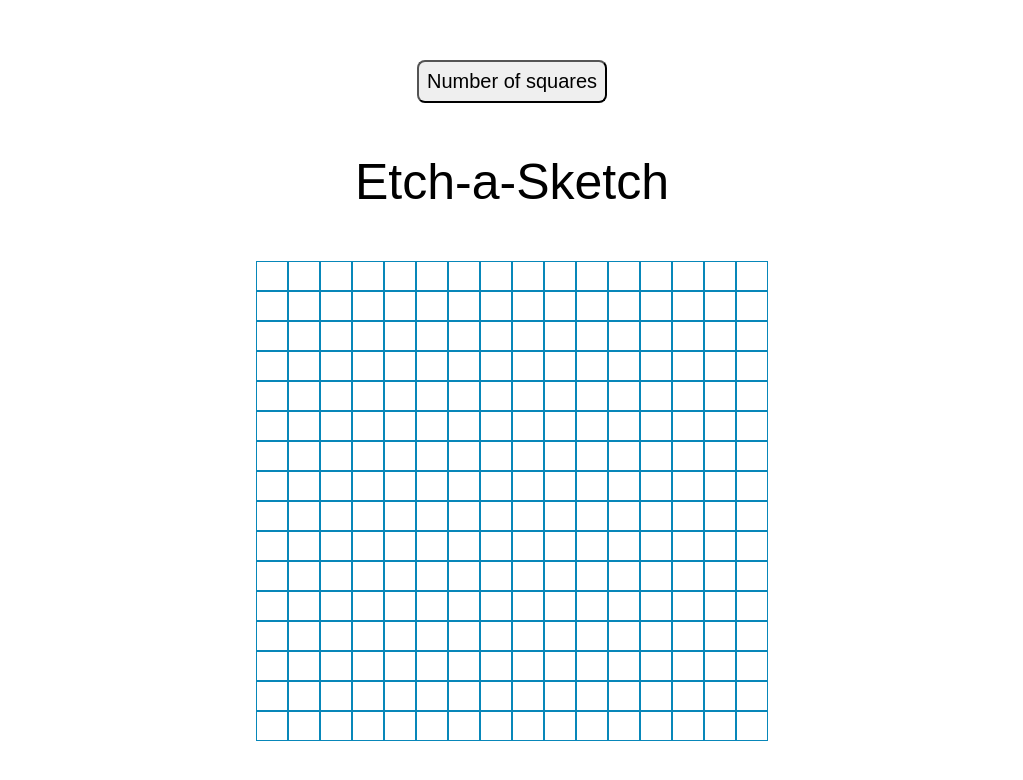
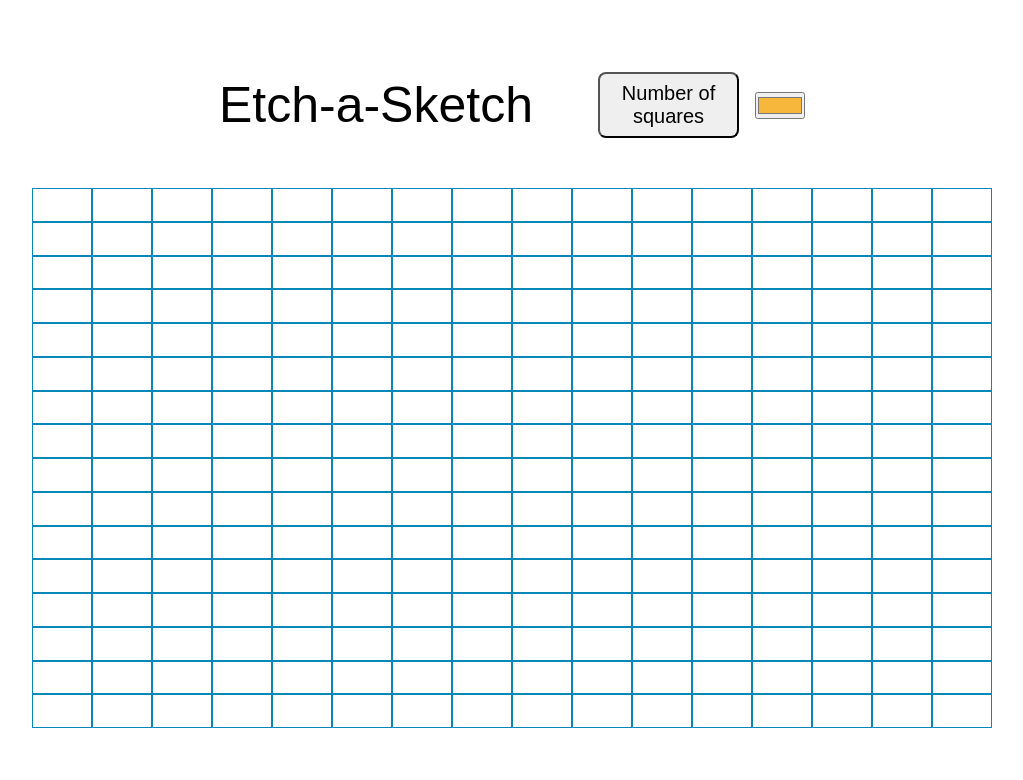
Before and after one commit to Sharpy17/Etch-a-Sketch, a plain HTML site: page index.html in a window 1280 px wide. Shown: the whole page, without its empty margins (128-1151 px from the left). Drawn offline with nearby package versions, Linux system fonts and the light colour scheme.

Commit message:
Complete a preliminary version

```diff
--- a/index.html
+++ b/index.html
@@ -7,12 +7,14 @@
     <title>Etch-a-Sketch</title>
     <script type="text/javascript" src="https://ajax.googleapis.com/ajax/libs/jquery/1.11.0/jquery.min.js"></script>
     <script type="text/javascript" src="script.js" defer></script>
-    <link rel="stylesheet" href="styles.css">
+    <link rel="stylesheet" href="styles.css"/>
 </head>
-<body>
-    <button class="btn">Number of squares</button>
-    <p>Etch-a-Sketch</p>
-    <p class="container">
-    </p>
+<body class="huy">
+    <span class="huytainer">
+        <p class="title">Etch-a-Sketch</p>
+        <button class="btn">Number of squares</button>
+        <input type="color" id="colorselect"
+        name="selector" value="#f6b73c">
+    </span>
 </body>
 </html>
--- a/script.js
+++ b/script.js
@@ -1,33 +1,54 @@
-const container = document.querySelector('.container')
+const body = document.querySelector('.huy');
 const button = document.querySelector('.btn');
-let globalInput = 16;
-
-function createGrid() {
-    for (let row = 0; row < globalInput; row++) {   for (let column = 0; column < globalInput; column++) {
-        const square = document.createElement ('div');
-        container.appendChild(square);
-        }
-    }
-};
-
-createGrid();
+let color = document.getElementById('colorselect').value;
 
 button.addEventListener('click', () => {
     let userInput = prompt('Number of squares', 16);
-    window.globalInput = userInput
+    if (userInput <= 100) {
+        window.globalInput = userInput;
+    } else {
+        window.globalInput = 16;
+    }
+    updateGrid();
 });
 
+function createGrid(input) {
+    const container = document.createElement('p');
+    container.classList.add('container');
+    container.style['grid-template-columns'] = `repeat(${input}, 1fr)`;
+    container.style['grid-template-rows'] = `repeat(${input}, 1fr)`;
+    body.appendChild(container);
+    window.cont = container;
+        for (let row = 0; row < input; row++) {   for (let column = 0; column < input; column++) {
+            const square = document.createElement ('div');
+            container.appendChild(square);
+            const squar = document.querySelectorAll('div')
+            window.squareList = squar;
+            }
+                squareList.forEach((item) => {
+                    item.addEventListener('mouseover', () =>
+                    item.style.backgroundColor = `${color}`);
+                });
+
+        }
+};
+
+createGrid(16);
+
 function updateGrid() {
-
+    cont.remove();
+    createGrid(globalInput);
 }
 
-const square = document.querySelectorAll('div');
-const squareArr = Array.prototype.slice(square);
+//const square = document.querySelectorAll('div');
+//const squareArr = Array.from(square);
 
-for (let i = 0; i < squareArr.length; i++) {
-    squareArr[i].addEventListener("click", changeColor);
+//function changeColor(i) {
+//    i.style.backgroundColor = 'black';
+//}
 
-    function changeColor(i) {
-        $(i).css('backgroundColor', 'blue');
-    }
-};
+//for (let i = 0; i < squareArr.length; i++) {
+//    squareArr[i].addEventListener('mouseover', changeColor);
+//}
+
+console.log(color);
--- a/styles.css
+++ b/styles.css
@@ -2,16 +2,6 @@
     margin: 0;
     padding: 0;
     font-family: sans-serif;
-}
-
-p {
-    font-size: 50px;
-}
-
-button {
-    border-radius: 8px;
-    padding: 8px;
-    font-size: 20px;
 }
 
 body {
@@ -24,12 +14,32 @@
     width: 100vw;
 }
 
+p {
+    font-size: 50px;
+}
+
+.huytainer {
+    display: flex;
+    gap: 16px;
+    align-content: center;
+    align-items: center;
+}
+
+button {
+    border-radius: 8px;
+    padding: 8px;
+    font-size: 20px;
+    flex: 1;
+}
+
+.title {
+    flex: 3;
+}
+
 .container {
-    width: 40vw;
-    height: 60vh;
+    width: 960px;
+    height: 540px;
     display: grid;
-    grid-template-columns: repeat(16, 1fr);
-    grid-template-rows: repeat(16, 1fr);
 }
 
 .container div {
```
